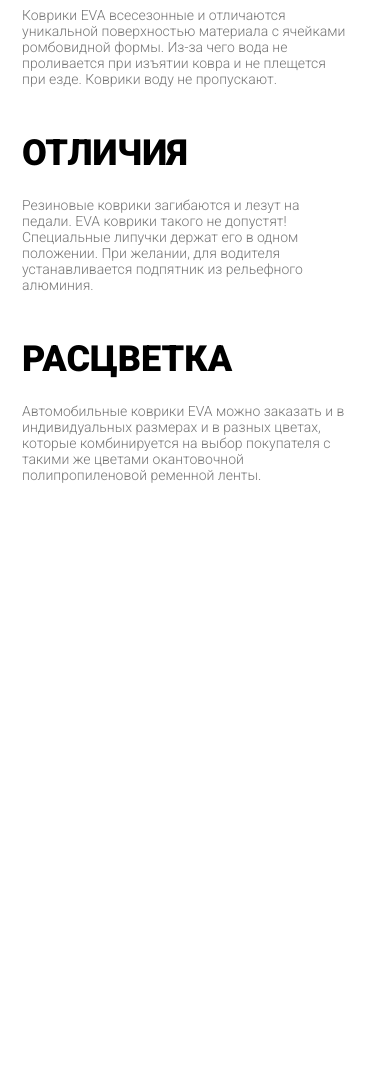
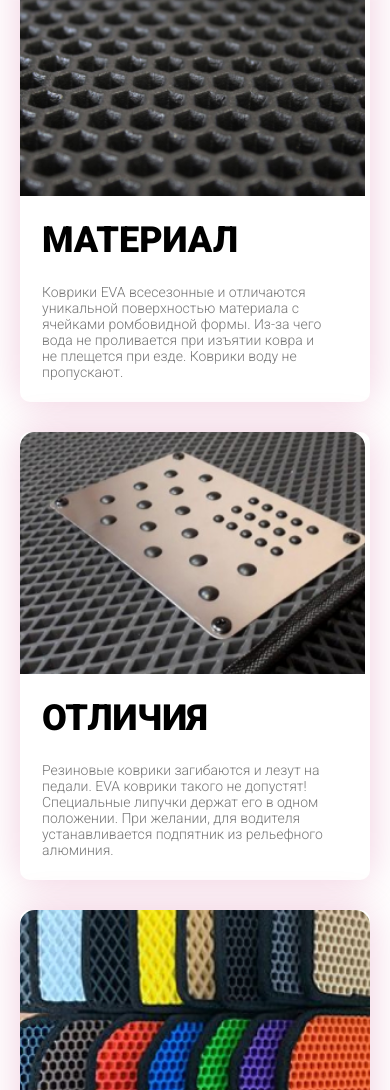
Before and after one commit to KhanZet/Evargus, a plain HTML site: page index.html in a window 390 px wide. Shown: the part 766-1856 px from the top of the page. Before the commit the page ends 1271 px from the top, so only its background shows below. Drawn offline with Linux system fonts and the light colour scheme.

Commit message:
block about completed

```diff
--- a/index.html
+++ b/index.html
@@ -64,8 +64,8 @@
  				</h2>
  				<div class="about__items">
  					<div class="about__item">
- 						<div class="about__img-cont">
-<!--  							<img src="images/image00004 1.jpg" alt="img" class="about__img"> -->
+ 						<div class="about__img-cont about__img-cont_1">
+<!--  							<img src="images/image000041.jpg" alt="img" class="about__img"> -->
  						</div>
  						<div class="about__text">
  							<h3 class="about__h3">материал</h3>
@@ -73,8 +73,8 @@
  						</div>
  					</div>
  					<div class="about__item">
- 						<div class="about__img-cont">
-<!--  							<img src="images/file 1.jpg" alt="img" class="about__img"> -->
+ 						<div class="about__img-cont about__img-cont_2">
+<!--  							<img src="images/file1.jpg" alt="img" class="about__img"> -->
  						</div>
  						<div class="about__text">
  							<h3 class="about__h3">отличия</h3>
@@ -82,8 +82,8 @@
  						</div>
  					</div>
  					<div class="about__item">
- 						<div class="about__img-cont">
-<!--  							<img src="images/kov1-1-300x225 1.jpg" alt="img" class="about__img"> -->
+ 						<div class="about__img-cont about__img-cont_3">
+<!--  							<img src="images/kov1-1-300x2251.jpg" alt="img" class="about__img"> -->
  						</div>
  						<div class="about__text">
  							<h3 class="about__h3">расцветка</h3>
--- a/scss/main.scss
+++ b/scss/main.scss
@@ -11,6 +11,7 @@
 .container{
 	max-width: 1200px;
 	margin: 0 auto;
+	padding: 0px 20px;
 }
 // HEADER
 .header{
@@ -38,7 +39,12 @@
 		font-weight: 500;
 	}
 }
+@media (max-width: 1200px) {
+	.header__container{
+		padding: 0px 20px;
+	}
 
+}
 @media (max-width: 768px) {
 	.header{
 		font-size: 12px;
@@ -123,12 +129,12 @@
 
 @media (max-width: 1250px) {
 	.order{
-		margin: 64px 120px 0px 120px;
+		margin: 64px 120px 0px 0px;
 	}
 }
 @media (max-width: 768px) {
 	.order{
-		margin: 26px 66px 0px 66px;
+		margin: 26px 66px 35px 0px;
 	}
 	.links-line{
 		justify-content: start;
@@ -265,6 +271,9 @@
 	display: flex;
 	flex-direction: column;
 	text-align: center;
+	&-container{
+		width: 1200px;
+	}
 	&__h2{
 		font-family: 'Roboto';
 		font-style: normal;
@@ -287,12 +296,32 @@
 	}
 	&__item{
 		border-radius: 10px;
+		box-shadow: 0px 0px 40px rgba(184, 0, 95, 0.2);
+		width: 360px;
 		&:not(:last-child){
 			padding-right: 5px;
 		}
 	}
 	&__img-cont{
-		background-image: url("images/image00004 1.jpg") no-repeat;
+		background-size: cover;
+		height: 242px;
+		border-top-right-radius: 15px;
+		border-top-left-radius: 15px;
+		&_1{
+			background-image: url("../images/image000041.jpg");
+		}
+		&_2{
+			background-image: url("../images/file1.jpg");
+		}
+		&_3{
+			background-image: url("../images/kov1-1-300x2251.jpg");
+		}
+		// &:first-child{
+		// 	background-image: url("../images/image000041.jpg");
+		// }
+		// &:last-child{
+		// 	background-image: url("../images/kov1-1-300x2251.jpg");
+		// }
 	}
 	&__text{
 		padding: 0px 33px 22px 22px;
@@ -320,11 +349,20 @@
 
 @media (max-width: 1200px) {
 	.about{
+		&-container{
+			width: 100%;
+		}
 		&__items{
 			flex-direction: column;
+			align-items: center;
 		}
 		&__item{
 			max-width: 600px;
+			width: 100%;
+			&:not(:last-child){
+				margin-bottom: 30px;
+			}
+
 			img{
 				background-size: cover;
 				overflow: hidden;
@@ -335,3 +373,11 @@
 		}
 	}
 }
+@media (max-width: 768px) {
+	.about{
+		&__img-cont{
+			background-position: center center;
+		}
+	}
+
+}
```
Also changed, not shown: css/main.css, images/file1.jpg (renamed from images/file 1.jpg), images/image000041.jpg (renamed from images/image00004 1.jpg), images/kov1-1-300x2251.jpg (renamed from images/kov1-1-300x225 1.jpg), 1 other file.
